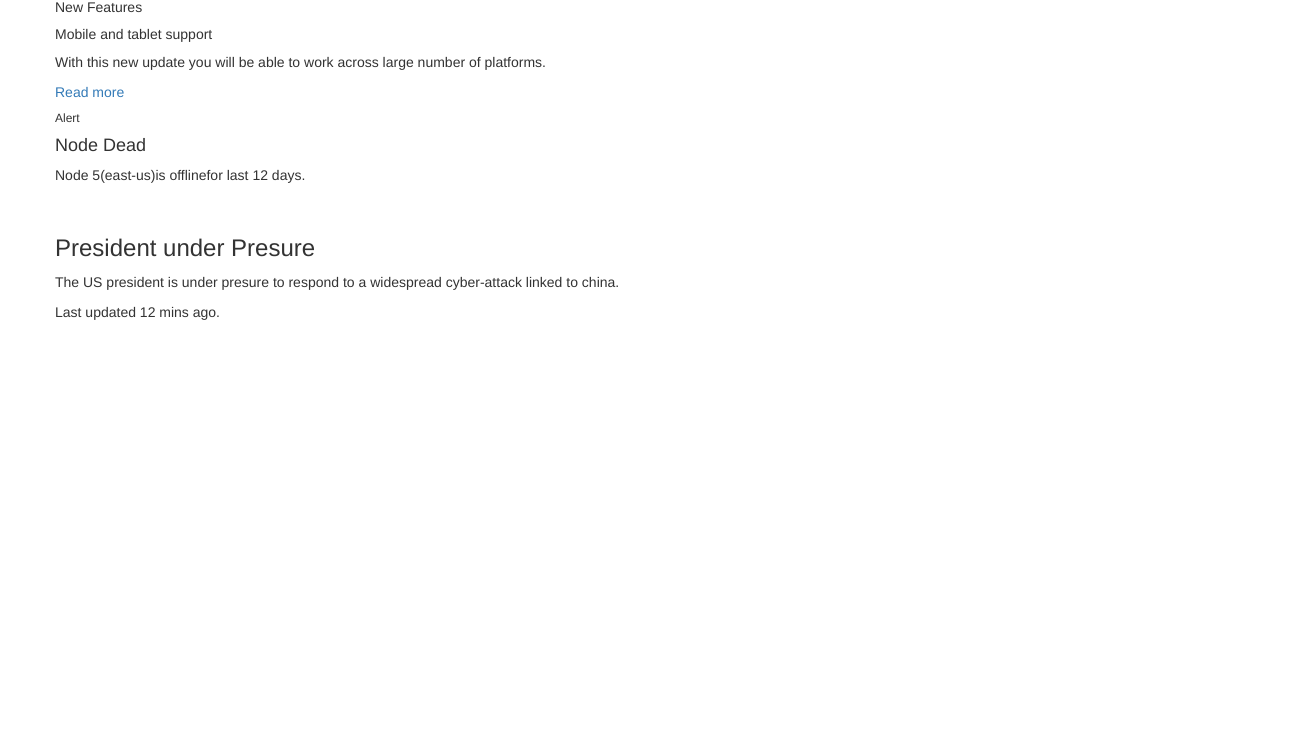
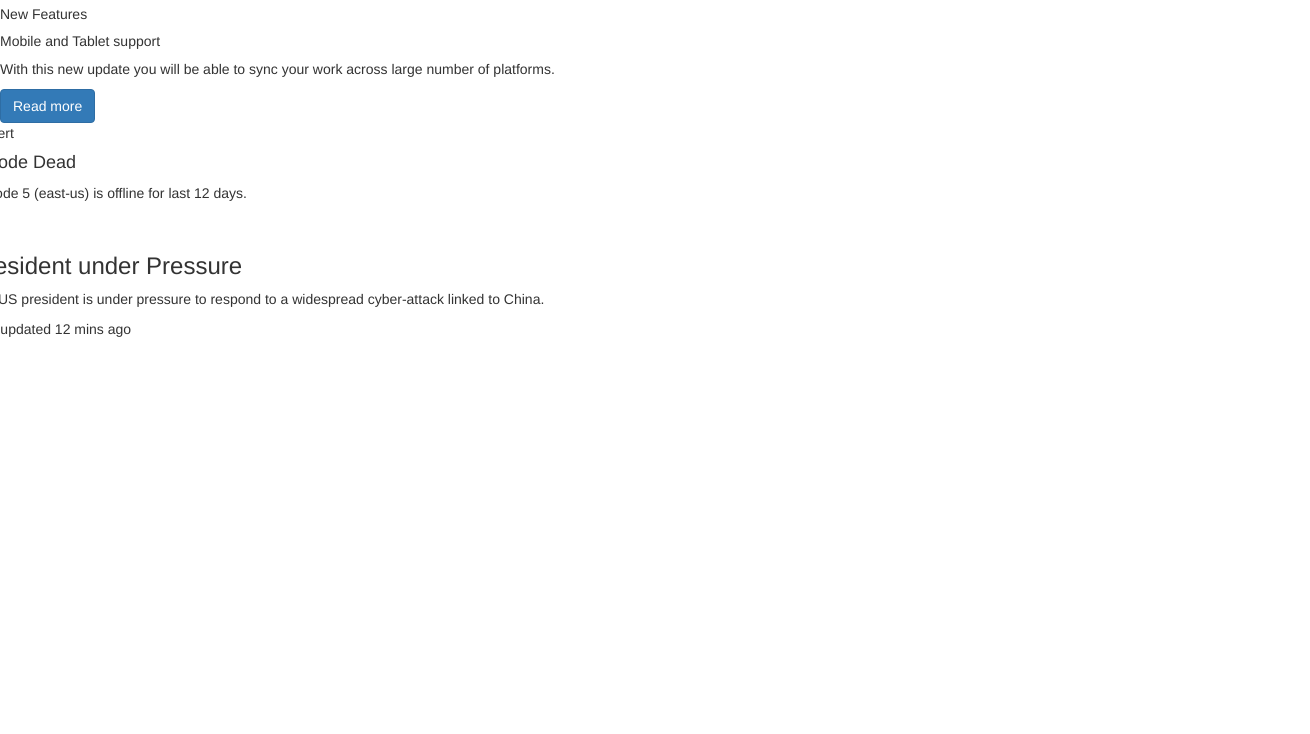
Before and after one commit to acciojob/bootstrap-card-Akashgupta19971998, a website: page main.html in a window 1280 px wide. Shown: the part 66-800 px from the top of the page, 1310 px wide, since content can reach past the window. Drawn offline with nearby package versions, Linux system fonts and the light colour scheme.

Commit message:
first commit

```diff
--- a/main.html
+++ b/main.html
@@ -11,42 +11,35 @@
 </head>
 
 <body>
-	<div class="header">
-		<h2 class="col-12">Welcome to Sync5</h2>
-	</div>
-	<section class="features">
-		<div class="container">
-			<div class="row">
-				<div class="col-12">New Features</div>
+	<h1>Welcome to Sync5</h1>
+	<div class="card" style="width: 100%">
+        <div class="card-header">New Features</div>
+        <div class="card-body">
+          <h5 class="card-title">Mobile and Tablet support</h5>
+          <p class="card-text">
+            With this new update you will be able to sync your work across large
+            number of platforms.
+          </p>
+          <a href="#" class="btn btn-primary">Read more</a>
+        </div>
+      </div>
+	<section class="cards">
+		<div class="row" bg-danger text-white>
+			<div class="col-6">
+				<p>Alert</p>
+				<h4>Node Dead</h4>
+				<p>Node 5 (east-us) is offline for last 12 days.</p>
 			</div>
 			<div class="row">
-				<div class="col-12">
-					<h5>Mobile and tablet support</h5>
-					<p>With this new update you will be able to work across large number of platforms.</p>
-					<div>
-						<a class="learn-more-btn" href="#">Read more</a>
-					</div>
-				</div>
-			</div>
-		</div>
-	</section>
-	<section class="grid">
-		<div class="container">
-			<div class="row">
-				<div class="col-6">
-					<h6>Alert</h6>
-					<h4>Node Dead</h4>
-					<p>Node 5(east-us)is offlinefor last 12 days.</p>
-				</div>
 				<div class="col-6">
 					<img src="" class="img-fluid">
-					<h3>President under Presure</h3>
-					<p>The US president is under presure to respond to a widespread cyber-attack linked to china.</p>
-					<p>Last updated 12 mins ago. </p>
+					<h3>President under Pressure</h3>
+					<p>The US president is under pressure to respond to a widespread cyber-attack linked to China.</p>
+					<p>Last updated 12 mins ago</p>
 				</div>
-			</div>
-		</div>
 	</section>
+
+
 </body>
 
 </html>
```
